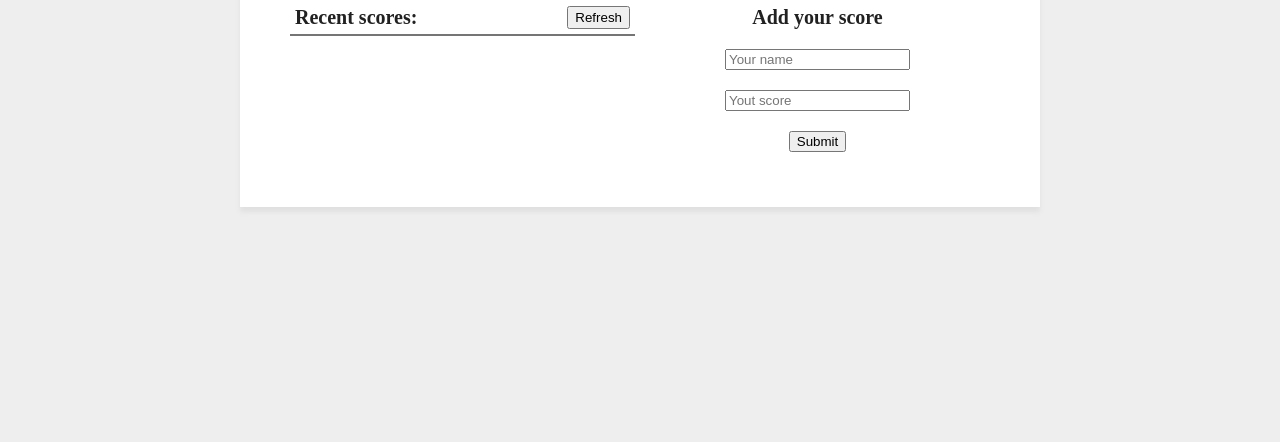
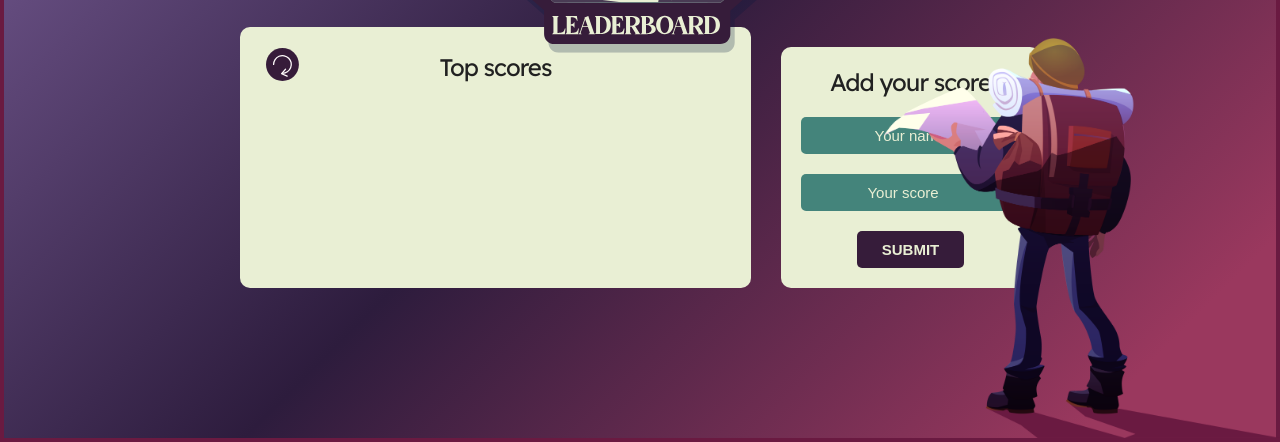
Before and after one commit to rbreva/Leaderboard, a website built with webpack: page src/index.html in a window 1280 px wide. Shown: the part 358-800 px from the top of the page. Built offline with nearby package versions, Linux system fonts and the light colour scheme.

Commit message:
Leaderboard: final touches

```diff
--- a/src/css/style.css
+++ b/src/css/style.css
@@ -1,4 +1,6 @@
 /* -------Generales---------- */
+@import url('https://fonts.googleapis.com/css2?family=Lexend+Deca:wght@100;400;700&display=swap');
+
 
 :root {
   --white: #fff;
@@ -48,7 +50,7 @@ img {
 }
 
 body {
-  background-color: var(--grey200);
+  background: linear-gradient(135deg, #8165A1 0%, #2D1C3D 50%, #9A385E 90%);
   font-size: 1.6rem;
   color: var(--grey900);
   display: flex;
@@ -56,16 +58,18 @@ body {
   height: 100vh;
   align-items: center;
   justify-content: center;
+  border: 4px solid #6a1a41;
+  font-family: 'Lexend Deca', sans-serif;
+  background-repeat: no-repeat;
 }
 
 /* -------- container ----------- */
 
 .container {
   width: 100%;
-  max-width: 80rem;
-  background-color: var(--white);
-  box-shadow: 0 5px 5px 0 var(--grey300);
+  max-width: 90rem;
   padding: 2rem;
+  position: relative;
 }
 
 h1 {
@@ -73,37 +77,105 @@ h1 {
   padding: 2rem;
 }
 
+.trekkingman {
+  position: absolute;
+  bottom: 0;
+  right: 0;
+  z-index: 1;
+}
+
+.trekkingman img{
+  height: 18vh
+}
+
+.leaderboard_logo {
+  width: 100%;
+  text-align: center;
+}
+
+.leaderboard_logo img {
+  width: 12rem;
+  top: 45px;
+  position: relative;
+  z-index: 2;
+}
+
 /* ------- leaderboard ---------- */
 
 .leaderboard {
   display: grid;
-  grid-template-columns: 1fr 1fr;
-  gap: 1rem;
+  gap: 3rem;
   padding: 3rem;
 }
 
 .leaderboard__h2 {
-  font-size: 2rem;
+  font-size: 2.4rem;
+  font-weight: 400;
+  letter-spacing: -1px;
 }
 
 /* ------- Scores ------------- */
 
+.scores {
+  background-color: #E9EFD4;
+  padding: 2rem;
+  border-radius: 1rem;
+  position: relative;
+}
+
 .scores__recents {
-  display: flex;
   padding: 0.5rem;
-  justify-content: space-between;
+  text-align: center;
+  margin-bottom: 1.5rem;
+}
+
+.scores__btn {
+  background: none;
+  border: none;
+  position: absolute;
+  top: 20px;
+  left: 20px;
 }
 
 .scores__ul {
-  border: 1px solid var(--grey600);
+  max-height: 27rem;
+  overflow: auto;
+  display: flex;
+  flex-direction: column;
+  align-items: center;
+}
+
+.scores__ul::-webkit-scrollbar {
+  background-color: #44847b3d;
+  border-radius: 10px;
 }
 
 .scores__li {
-  padding: 0.5rem;
+  background-color: #44847B;
+  padding: 0.rem;
+  margin-bottom: 1rem;
+  border-radius: 0.5rem;
+  width: 70%;
+  display: grid;
+  grid-template-columns: 1fr 3fr 1fr;
+  text-align: center;
+  color: #E9EFD4;
+  font-size: 1.5rem;
 }
 
 .scores__li:nth-child(even) {
-  background-color: var(--grey200);
+  background-color: #44847ba6;;
+}
+
+.first {
+  width: 95%;
+  font-size: 3rem;
+  border: 9px solid #eca02e;
+}
+
+.second {
+  width: 80%;
+  font-size: 2rem;
 }
 
 .scores__li__noscores {
@@ -114,20 +186,84 @@ h1 {
 /* -------- formscore ----------- */
 
 .formscore {
-  padding: 0.5rem;
   display: flex;
   flex-direction: column;
   gap: 2rem;
   align-items: center;
+  background-color: #E9EFD4;
+  padding: 2rem;
+  border-radius: 1rem;
+  margin-top: 2rem;
+  height: fit-content;
+}
+
+.formscore__input {
+  padding: 1rem;
+  text-align: center;
+  background-color: #44847b;
+  border-radius: 0.5rem;
+  border: none;
+  color: #e9efd4;
+  font-size: 1.5rem;
+}
+
+.formscore__input::placeholder {
+  color: inherit;
+}
+
+.formscore__btn {
+  background-color: #361c3a;
+  padding: 1rem 2.5rem;
+  border: none;
+  border-radius: 0.5rem;
+  color: #e9efd4;
+  text-transform: uppercase;
+  font-weight: bold;
+  font-size: 1.5rem;
 }
 
 /* -------- formscore ----------- */
 
 .msg_accion {
   display: none;
-  border: 1px solid var(--grey500);
+  color: #e9efd4;
+  font-size: 2rem;
+  margin-left: 3rem;
 }
 
 .showMessage {
   display: block;
 }
+
+@media (min-width: 768px) {
+
+  .trekkingman img{
+    height: 50vh
+  }
+
+  .leaderboard {
+    grid-template-columns: 2fr 1fr;
+  }
+
+  .leaderboard_logo img {
+    width: 24rem;
+    top: 60px;
+  }
+
+  .scores__ul {
+    max-height: 36rem;
+  }
+
+  .scores__li {
+    padding: 1.5rem;
+  }
+
+  .first {
+    font-size: 4rem;
+  }
+
+  .second {
+    font-size: 3rem;
+  }
+
+}
--- a/src/index.html
+++ b/src/index.html
@@ -6,17 +6,18 @@
     <title>Leaderboard</title>
 </head>
 <body>
+<div class="trekkingman"><img src="images/trekkingman.png"></div>
 <div class="container">
 
-    <h1>Leaderboard</h1>
+    <div class="leaderboard_logo"><img src="images/leaderboard.svg"></div>
 
     <div class="leaderboard">
 
         <div class="scores">
 
             <div class="scores__recents">
-                <h2 class="leaderboard__h2">Recent scores:</h2>
-                <button type="button" class="scores__btn">Refresh</button>
+                <h2 class="leaderboard__h2">Top scores</h2>
+                <button type="button" class="scores__btn"><img src="images/refresh.svg"></button>
             </div>
             <ul class="scores__ul">
 
@@ -27,7 +28,7 @@
         <form class="formscore">
             <h2 class="leaderboard__h2">Add your score</h2>
             <input class="formscore__input user" type="text" placeholder="Your name">
-            <input class="formscore__input score" type="number" placeholder="Yout score">
+            <input class="formscore__input score" type="number" placeholder="Your score">
             <button class="formscore__btn" type="submit">Submit</button>
         </form>
 
--- a/src/js/addScores.js
+++ b/src/js/addScores.js
@@ -7,7 +7,7 @@ const addScores = async (e) => {
   if (user === '' || score === '') {
     msgAccion('Missing data');
   } else {
-    const response = await fetch('https://us-central1-js-capstone-backend.cloudfunctions.net/api/games/BQBJ1veNR8vZ1UCuYD3v/scores/', {
+    const response = await fetch('https://us-central1-js-capstone-backend.cloudfunctions.net/api/games/zO7qhdWTc0xF07y62lTL/scores/', {
       method: 'POST',
       body: JSON.stringify({
         user,
--- a/src/js/createGame.js
+++ b/src/js/createGame.js
@@ -11,3 +11,4 @@ fetch('https://us-central1-js-capstone-backend.cloudfunctions.net/api/games/', {
 // .then((json) => console.log(json));
 
 // "Game with ID: BQBJ1veNR8vZ1UCuYD3v added."
+// zO7qhdWTc0xF07y62lTL
--- a/src/js/showScores.js
+++ b/src/js/showScores.js
@@ -1,14 +1,20 @@
 const getScores = async () => {
   const scoresContainer = document.querySelector('.scores__ul');
-  const response = await fetch('https://us-central1-js-capstone-backend.cloudfunctions.net/api/games/BQBJ1veNR8vZ1UCuYD3v/scores/');
+  const response = await fetch('https://us-central1-js-capstone-backend.cloudfunctions.net/api/games/zO7qhdWTc0xF07y62lTL/scores/');
   const json = await response.json();
   scoresContainer.innerHTML = '';
   const dataScores = json.result.sort((a, b) => b.score - a.score);
   if (dataScores.length === 0) {
     scoresContainer.innerHTML = '<li class="scores__li__noscores">No scores yet</li>';
   } else {
-    dataScores.forEach((score) => {
-      scoresContainer.innerHTML += `<li class='scores__li'> ${score.user}: ${score.score}</li>`;
+    dataScores.forEach((score, index) => {
+      if(index === 0){
+        scoresContainer.innerHTML += `<li class='scores__li first'><div>${index+1}</div> <div>${score.user}</div> <div> ${score.score}</div></li>`;
+      } else if (index === 1){
+        scoresContainer.innerHTML += `<li class='scores__li second'><div>${index+1}</div> <div>${score.user}</div> <div> ${score.score}</div></li>`;
+      } else {
+        scoresContainer.innerHTML += `<li class='scores__li'><div>${index+1}</div> <div>${score.user}</div> <div> ${score.score}</div></li>`;
+      }
     });
   }
 };
```
Also changed, not shown: dist/images/leaderboard.svg (added), dist/images/refresh.svg (added), dist/images/trekkingman.png (added), dist/images/trekkingman.svg (added), dist/index.html, dist/main.js, src/images/leaderboard.svg (added), src/images/refresh.svg (added), src/images/trekkingman.svg (added).
